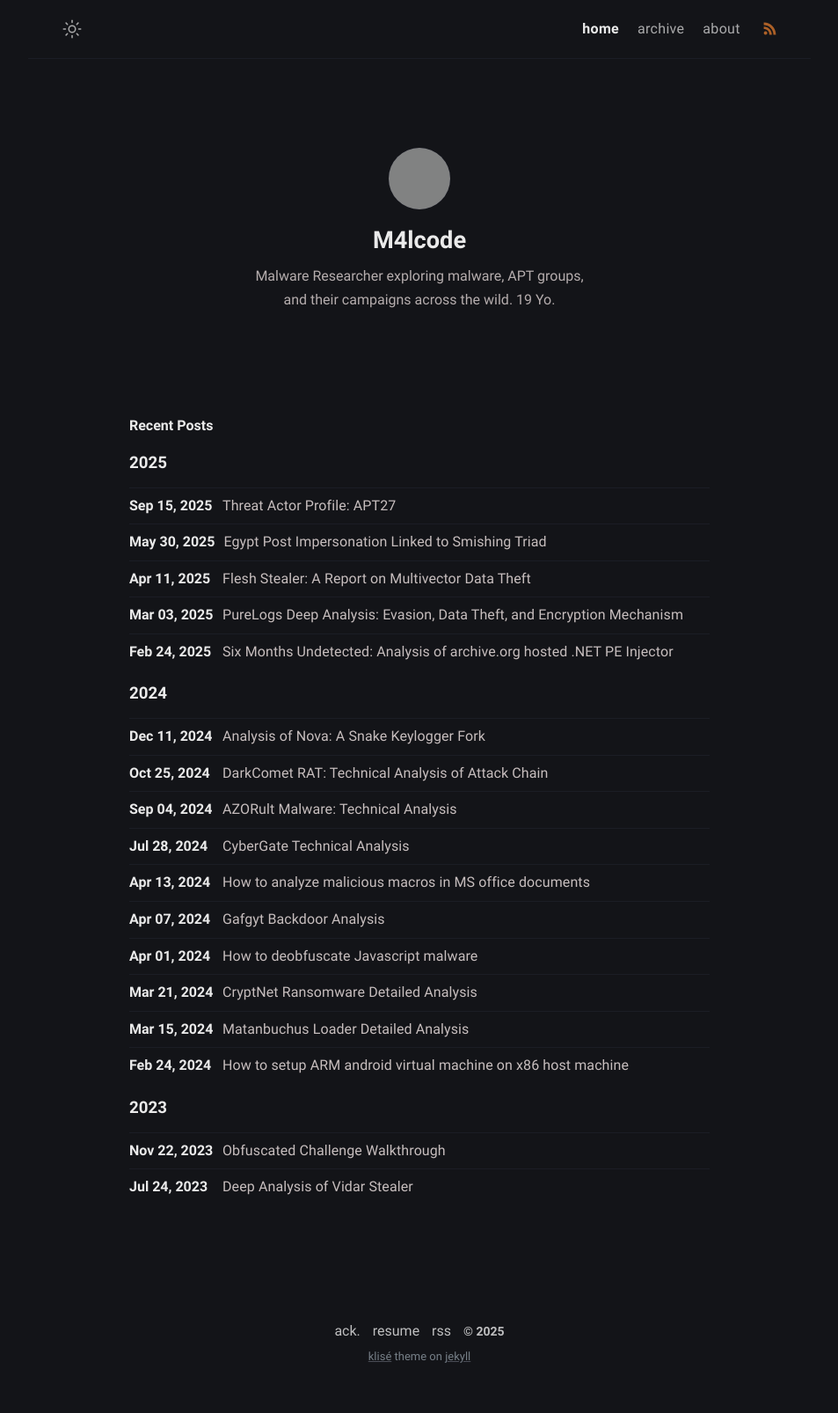
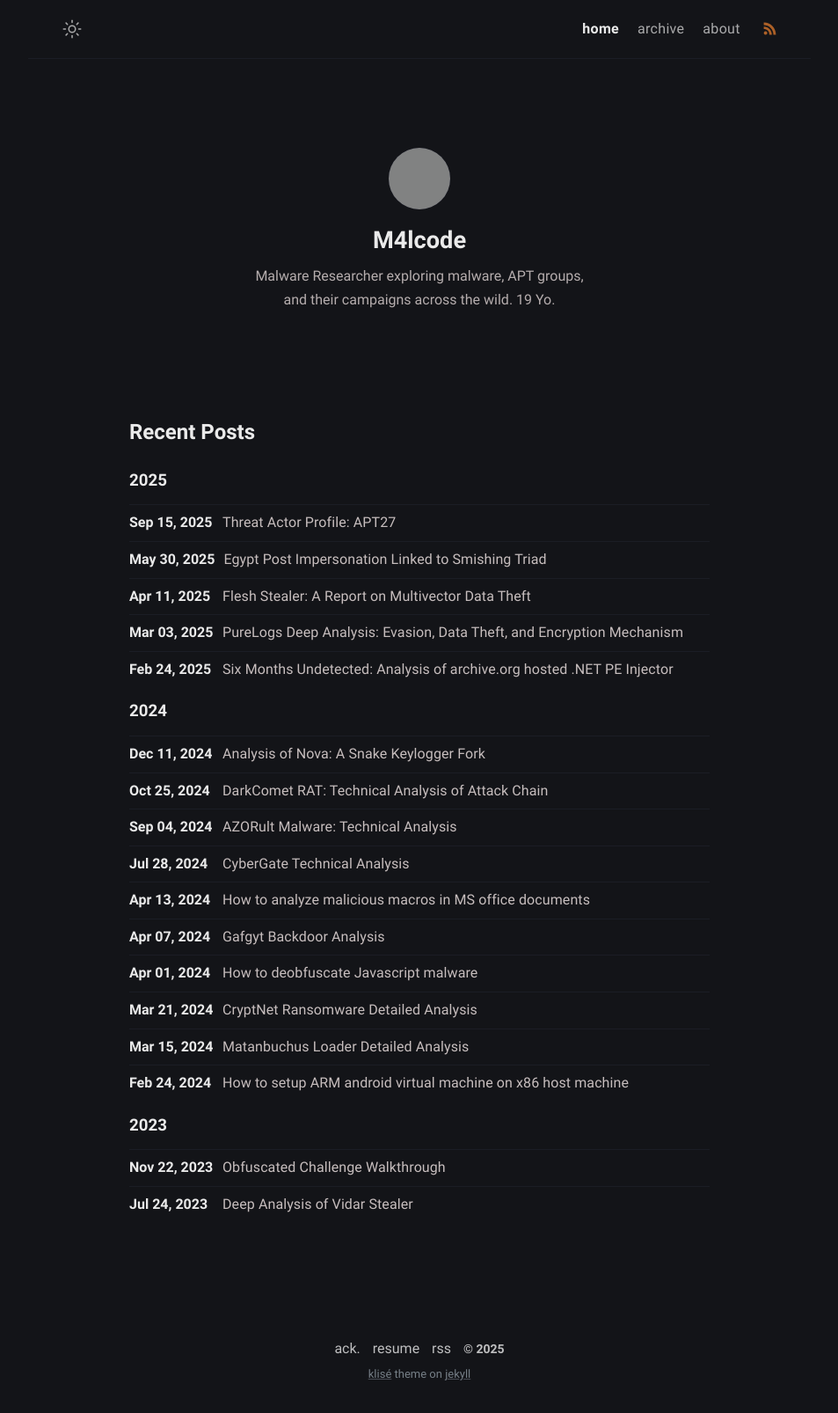
Before and after one commit to M4lcode/m4lcode.github.io, a Jekyll site: the page built from index.md, in a window 1280 px wide. Shown: the whole page at 88% size, without its empty margins (163-1116 px from the left). Built offline with Jekyll 4.4.1, drawn with Linux system fonts in a browser that asks for light colours; grey boxes are pictures that could not be loaded.

Commit message:
Update main.scss

```diff
--- a/_sass/main.scss
+++ b/_sass/main.scss
@@ -60,4 +60,4 @@ $on-widescreen: 1152px;
 
 // Import sass files
 @import "klise/fonts", "klise/base", "klise/layout", "klise/post",
-  "klise/miscellaneous", "klise/syntax", "klise/dark";
+  "klise/miscellaneous", "klise/syntax", "klise/dark", "klise/custom";
```
